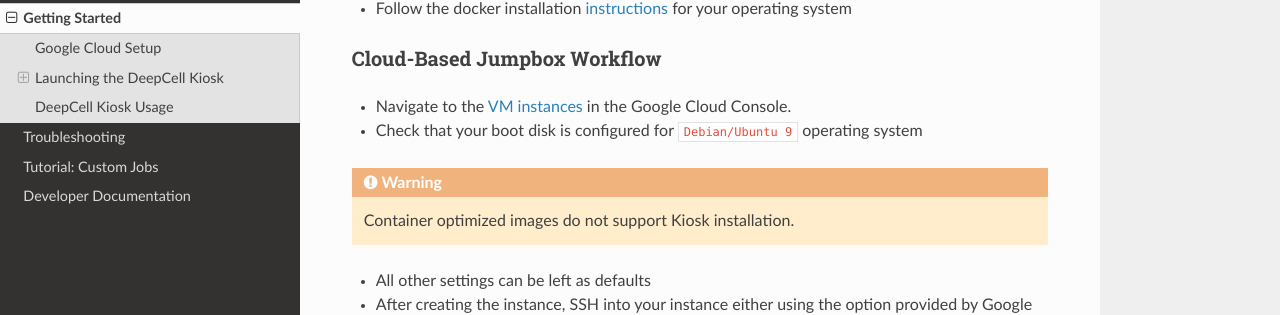
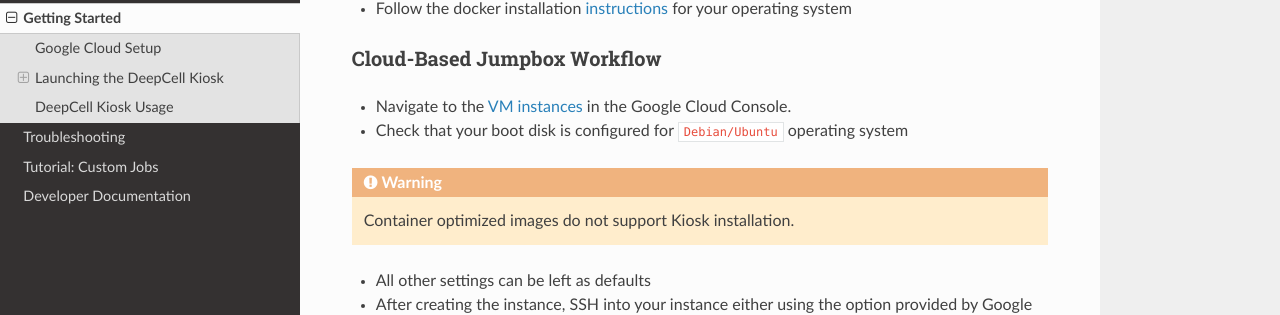
Before and after one commit to vanvalenlab/kiosk-console, a Sphinx documentation site: the page built from docs/source/GETTING_STARTED.rst, in a window 1280 px wide and 900 px high, scrolled down 2271 px. Shown: the part 135-450 px from the top of the window. Built offline with Sphinx 7.4.7 and the Read the Docs theme 2.0.0, drawn with Linux system fonts in a browser that asks for light colours.

Commit message:
remove Debina/Ubuntu version.

```diff
--- a/docs/source/GETTING_STARTED.rst
+++ b/docs/source/GETTING_STARTED.rst
@@ -71,7 +71,7 @@
 Cloud-Based Jumpbox Workflow
 ^^^^^^^^^^^^^^^^^^^^^^^^^^^^
 * Navigate to the `VM instances <https://console.cloud.google.com/compute/instances>`_ in the Google Cloud Console.
-* Check that your boot disk is configured for ``Debian/Ubuntu 9`` operating system
+* Check that your boot disk is configured for ``Debian/Ubuntu`` operating system
 
 .. warning:: Container optimized images do not support Kiosk installation.
 
```
